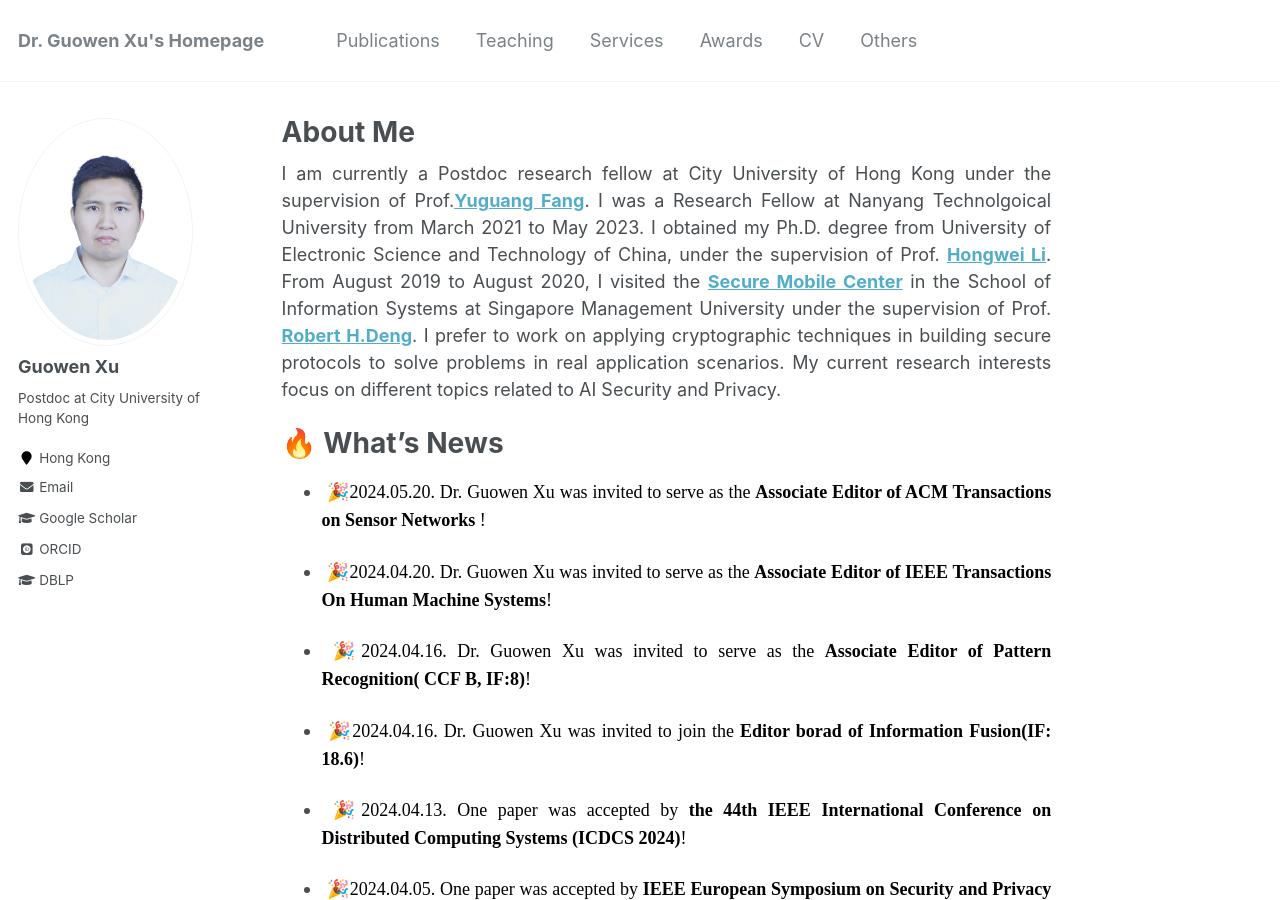
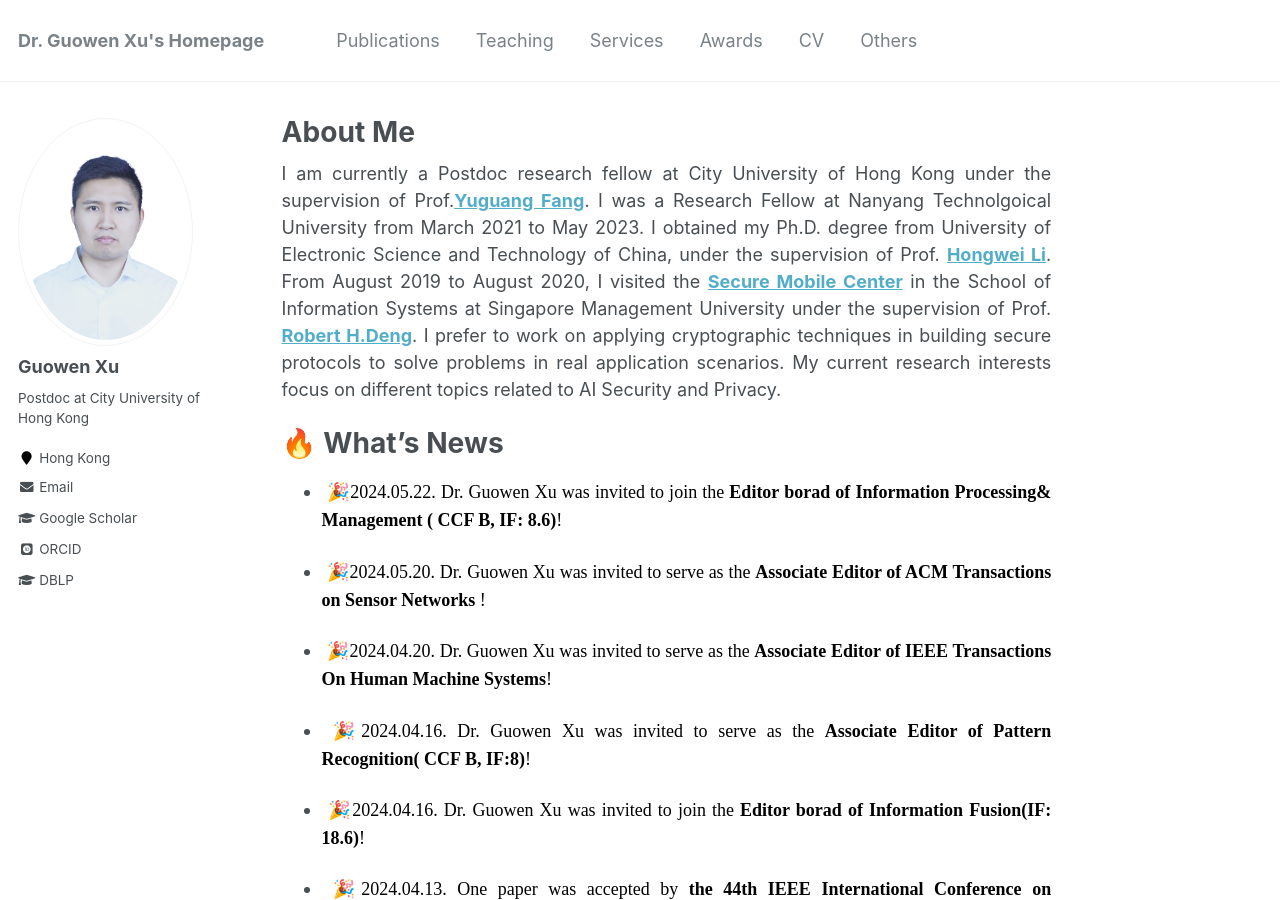
Before and after one commit to Guowen-xu/guowen-xu.github.io, a Jekyll site: the page built from _pages/about.md, in a window 1280 px wide and 900 px high. Built offline with Jekyll 4.4.1, drawn with Linux system fonts in a browser that asks for light colours; some web fonts are replaced.

Commit message:
Update about.md

```diff
--- a/_pages/about.md
+++ b/_pages/about.md
@@ -15,6 +15,7 @@ redirect_from:
 
   🔥 What's News
 ======
+-   <p align="justify">&nbsp;🎉<font face="Times New Roman" color=black size=4>2024.05.22.  Dr. Guowen Xu was invited to join the <b>Editor borad of Information Processing& Management ( CCF B, IF: 8.6)</b>!</font></p>
 -    <p align="justify">&nbsp;🎉<font face="Times New Roman" color=black size=4>2024.05.20.  Dr. Guowen Xu was invited to serve as the <b>Associate Editor of  ACM Transactions on Sensor Networks </b>!</font></p>
 -    <p align="justify">&nbsp;🎉<font face="Times New Roman" color=black size=4>2024.04.20.  Dr. Guowen Xu was invited to serve as the <b>Associate Editor of  IEEE Transactions On Human Machine Systems</b>!</font></p>
 -  <p align="justify">&nbsp;🎉<font face="Times New Roman" color=black size=4>2024.04.16.  Dr. Guowen Xu was invited to serve as the <b>Associate Editor of  Pattern Recognition( CCF B, IF:8)</b>!</font></p>
```
